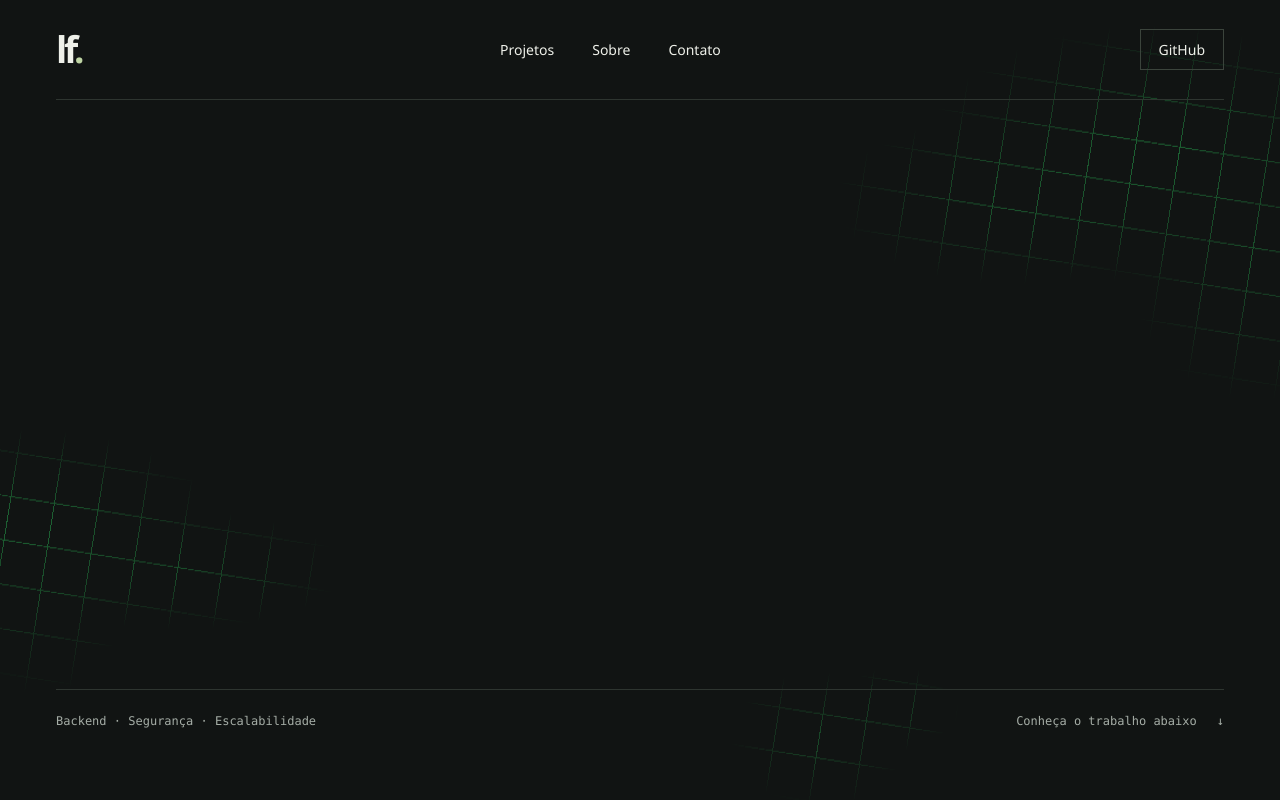
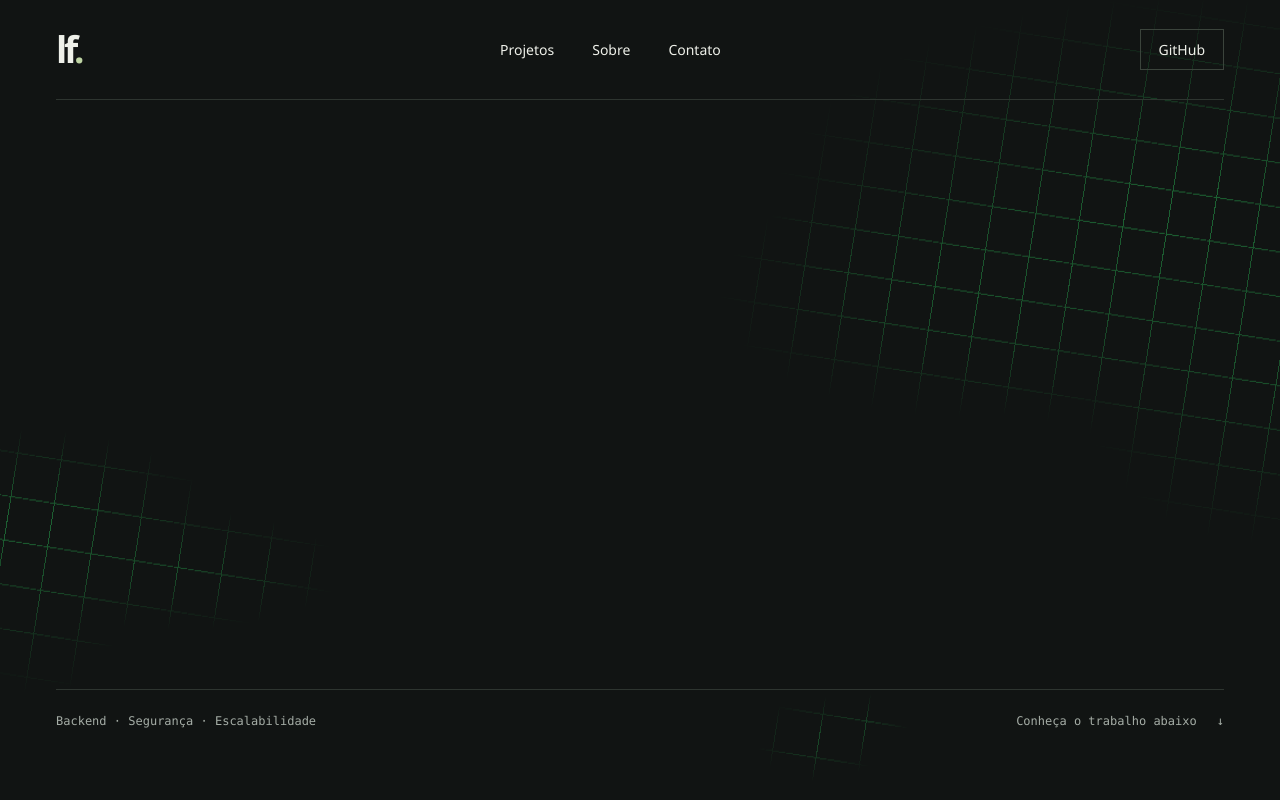
Before and after one commit to liphecodez/liphecodez.github.io, a React (Vite) app: page / in a window 1280 px wide. Shown: the top 800 px of the page. Built offline with nearby package versions, Linux system fonts and the light colour scheme.

Commit message:
feat: vary background grid patch sizes

```diff
--- a/src/styles.css
+++ b/src/styles.css
@@ -39,17 +39,17 @@ body::before {
     repeating-linear-gradient(9deg, #35ff73 0 1px, transparent 1px 44px),
     repeating-linear-gradient(99deg, #35ff73 0 1px, transparent 1px 44px);
   mask-image:
-    radial-gradient(ellipse clamp(90px, 18vw, 260px) 130px at 90% 10%, #000 12%, transparent 100%),
-    radial-gradient(ellipse clamp(70px, 14vw, 200px) 85px at 79% 13%, #000b 18%, transparent 100%),
-    radial-gradient(ellipse clamp(50px, 10vw, 155px) 140px at 98% 17%, #000c, transparent 100%),
+    radial-gradient(ellipse clamp(155px, 32vw, 510px) 220px at 92% 14%, #000 12%, transparent 100%),
+    radial-gradient(ellipse clamp(100px, 19vw, 295px) 125px at 75% 19%, #000b 18%, transparent 100%),
+    radial-gradient(ellipse clamp(65px, 14vw, 215px) 175px at 98% 24%, #000c, transparent 100%),
     radial-gradient(ellipse clamp(80px, 15vw, 220px) 95px at 2% 34%, #000 15%, transparent 100%),
     radial-gradient(ellipse clamp(70px, 13vw, 190px) 60px at 14% 37%, #000b 12%, transparent 100%),
     radial-gradient(ellipse clamp(42px, 7vw, 90px) 95px at 3% 39%, #0009, transparent 100%),
-    radial-gradient(ellipse clamp(44px, 7vw, 90px) 68px at 64% 48%, #000a 10%, transparent 100%),
-    radial-gradient(ellipse clamp(36px, 5vw, 68px) 42px at 70% 46%, #0009, transparent 100%),
-    radial-gradient(ellipse clamp(100px, 21vw, 310px) 118px at 87% 68%, #000 16%, transparent 100%),
-    radial-gradient(ellipse clamp(55px, 10vw, 145px) 135px at 76% 72%, #000b, transparent 100%),
-    radial-gradient(ellipse clamp(70px, 13vw, 185px) 72px at 100% 74%, #0009, transparent 100%),
+    radial-gradient(ellipse clamp(30px, 5vw, 66px) 43px at 64% 48%, #000a 10%, transparent 100%),
+    radial-gradient(ellipse clamp(24px, 3vw, 46px) 30px at 68% 47%, #0009, transparent 100%),
+    radial-gradient(ellipse clamp(142px, 32vw, 505px) 198px at 84% 67%, #000 16%, transparent 100%),
+    radial-gradient(ellipse clamp(74px, 15vw, 225px) 167px at 66% 71%, #000b, transparent 100%),
+    radial-gradient(ellipse clamp(90px, 16vw, 220px) 102px at 100% 75%, #0009, transparent 100%),
     radial-gradient(ellipse clamp(55px, 12vw, 155px) 98px at 18% 87%, #000d 12%, transparent 100%),
     radial-gradient(ellipse clamp(45px, 9vw, 110px) 55px at 9% 91%, #0009, transparent 100%),
     radial-gradient(ellipse clamp(24px, 4vw, 55px) 34px at 34% 94%, #0009, transparent 100%);
```
